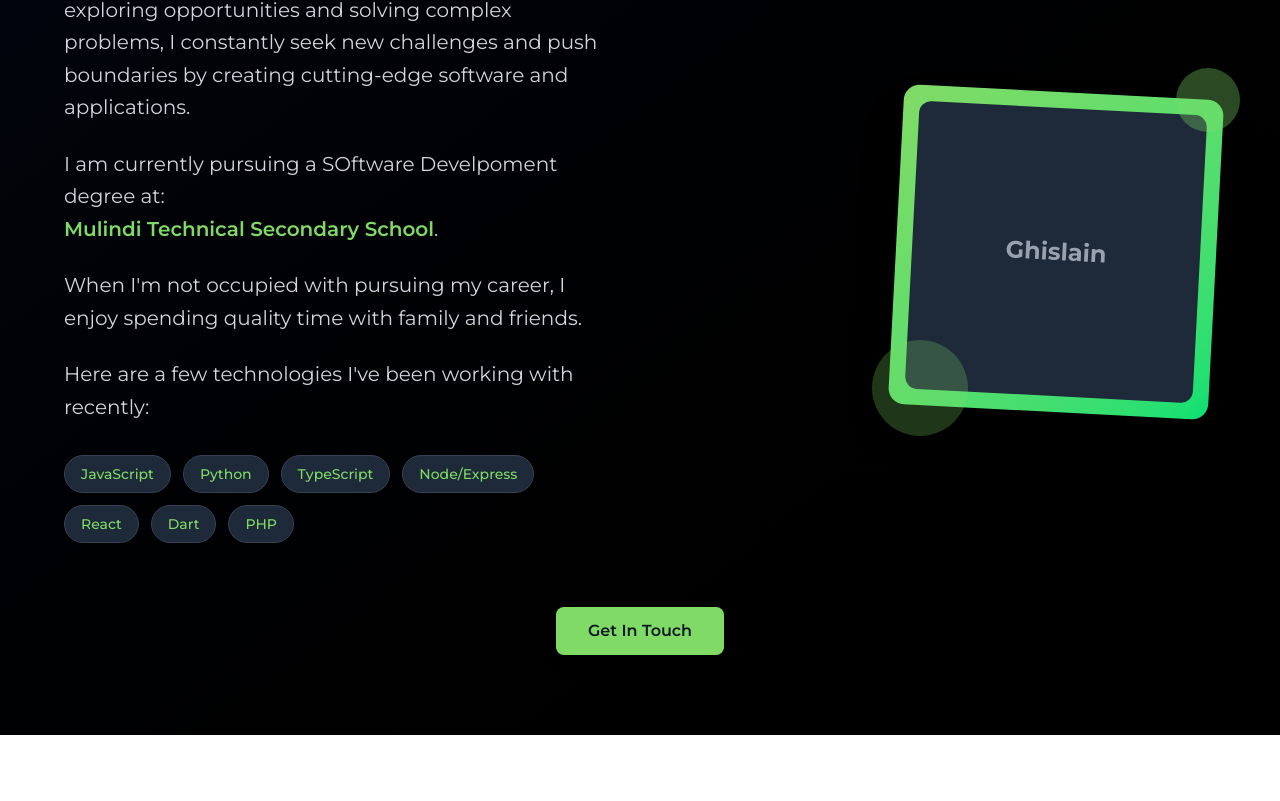
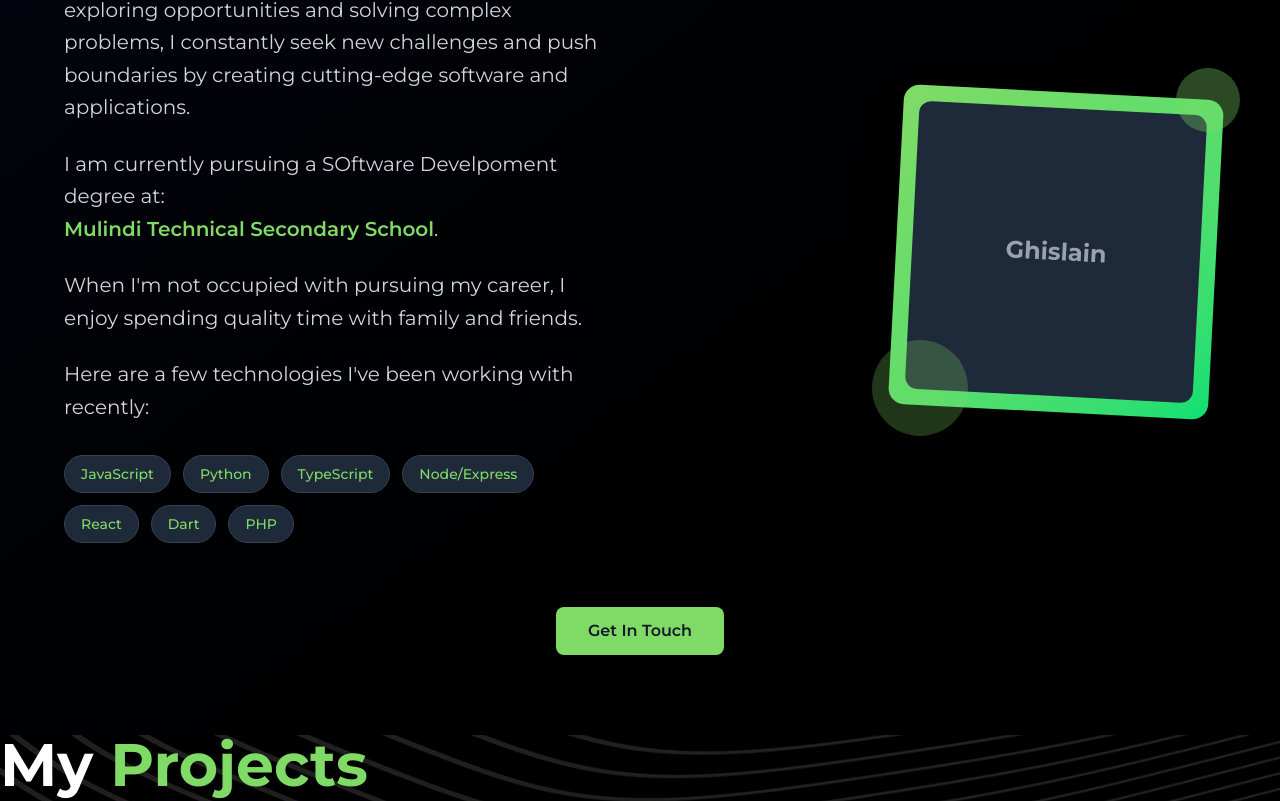
Before and after one commit to ghislainb-cracker/main-portfolio, a React (Vite) app: page / in a window 1280 px wide. Shown: the part 1059-1860 px from the top of the page. Before the commit the page ends 1794 px from the top, so only its background shows below. Built offline with nearby package versions, Linux system fonts and the light colour scheme.

Commit message:
17 commit

```diff
--- a/src/App.jsx
+++ b/src/App.jsx
@@ -1,6 +1,7 @@
 import { Nav } from "./components/nav"
 import { Hero } from "./components/Hero"
 import AboutMe from "./components/about-me";
+import Projects from "./components/projects";
 import "./App.css";
 
 export default function App() {
@@ -10,7 +11,9 @@ export default function App() {
         <div className="w-full h-screen pt-4 hero">
         <Nav />
         <Hero/>
+
         <AboutMe/>
+        <Projects/>
         </div>
       </main>
     </>
--- a/src/components/projects.jsx
+++ b/src/components/projects.jsx
@@ -0,0 +1,11 @@
+import React from "react";
+
+export default function Projects() {
+    return (
+        <section>
+            <h1 className="text-5xl md:text-6xl font-bold text-white mb-4">
+                My <span className="text-[#80db66]">Projects</span>
+            </h1>
+        </section>
+    )
+}
```
